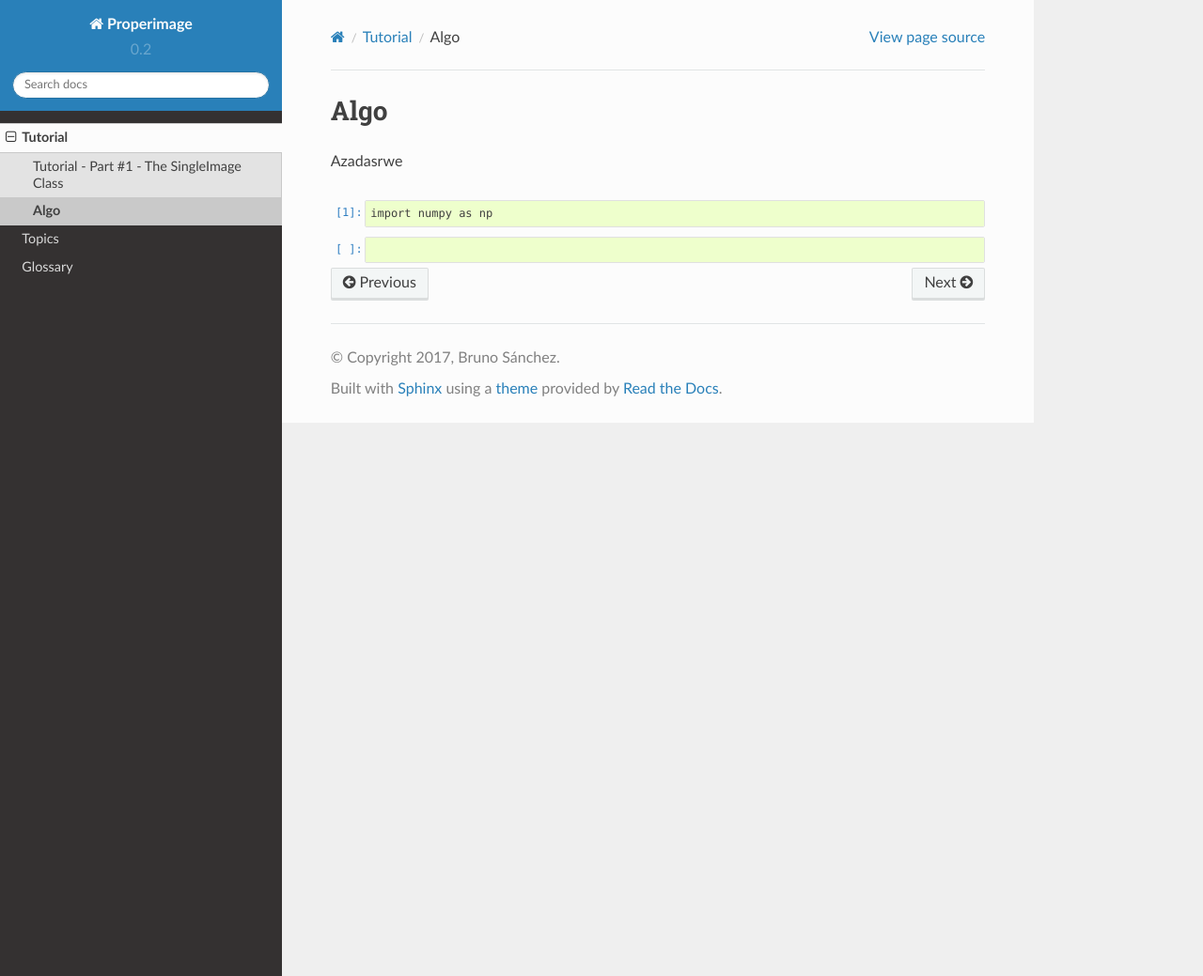
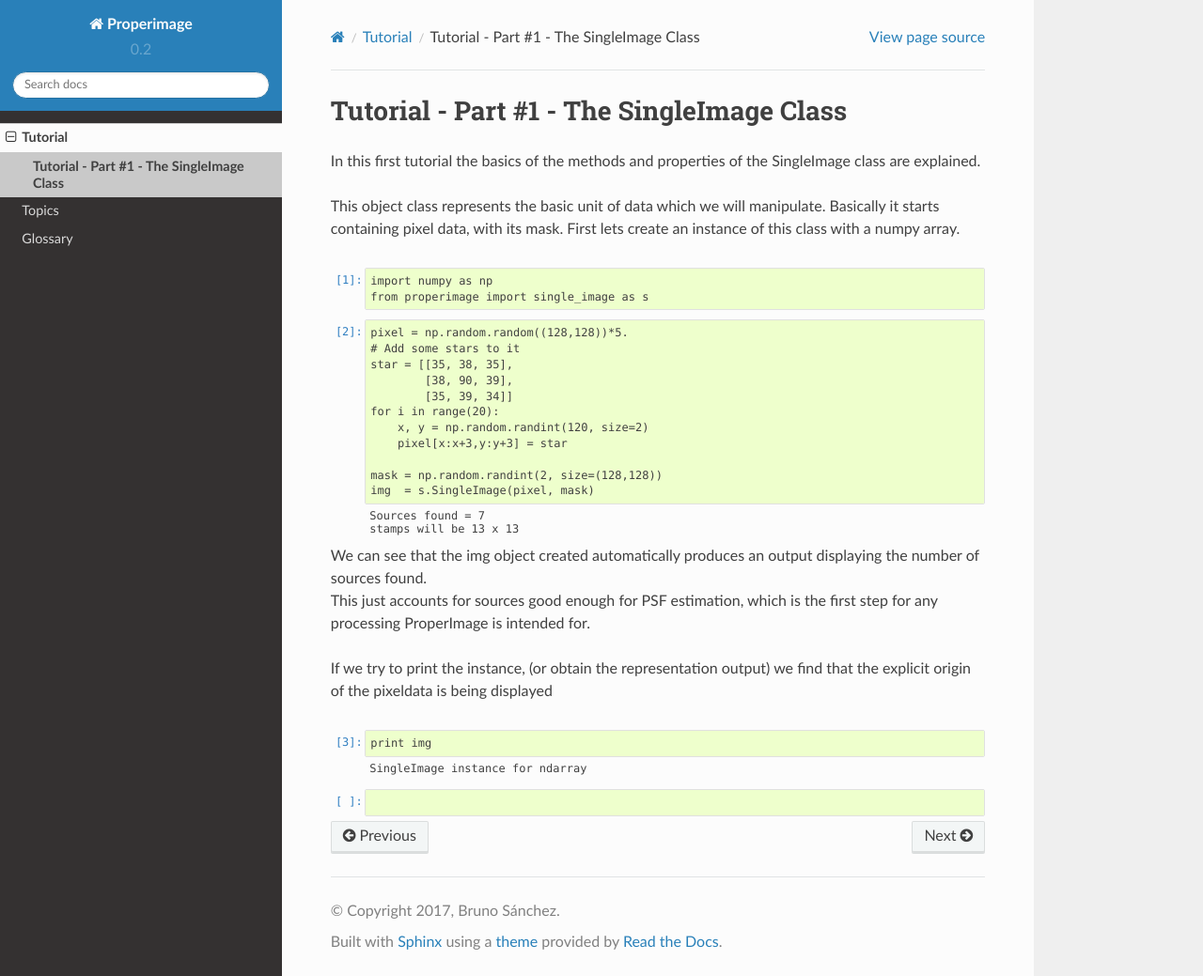
Before and after one commit to quatrope/ProperImage, a Sphinx documentation site: the page built from docs/source/tutorial/Tutorial01.ipynb, in a window 1280 px wide and 1039 px high. Shown: the whole window at 94% size. Built offline with Sphinx 7.4.7 and the Read the Docs theme 2.0.0, drawn with Linux system fonts in a browser that asks for light colours; pages that are not in the unit, such as notebooks, are missing from menus.

Commit message:
Moved docs to notebook

```diff
--- a/docs/source/conf.py
+++ b/docs/source/conf.py
@@ -44,7 +44,7 @@
 
 numpydoc_class_members_toctree = False
 
-nbsphinx_execute = 'never'
+#nbsphinx_execute = 'never'
 
 # Add any paths that contain templates here, relative to this directory.
 templates_path = ['_templates']
--- a/docs/source/tutorial/index.rst
+++ b/docs/source/tutorial/index.rst
@@ -9,5 +9,4 @@
 .. toctree::
     :maxdepth: 1
 
-    tuto01.rst
     Tutorial01.ipynb
```
Also changed, not shown: docs/source/tutorial/Tutorial01.ipynb.
